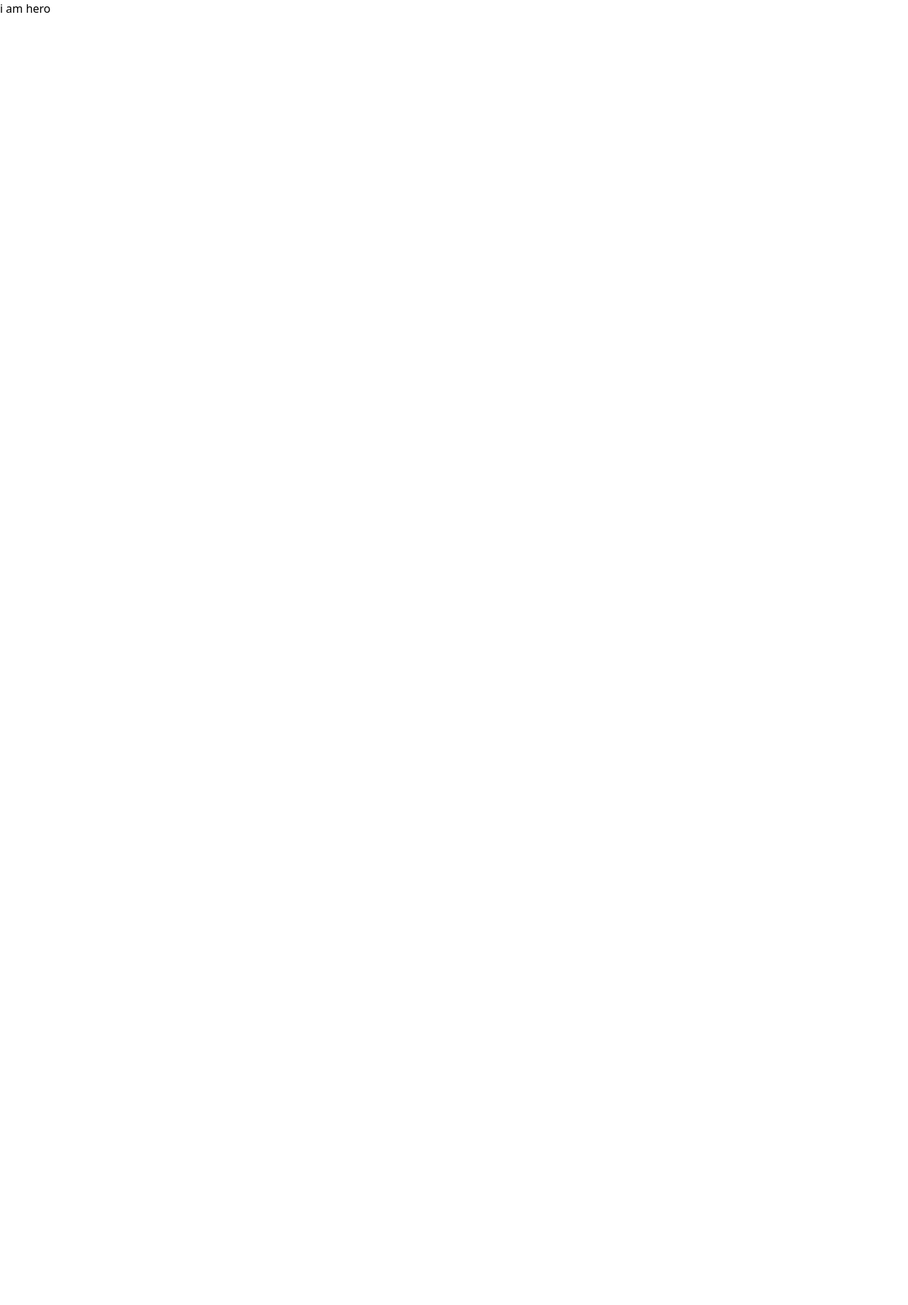
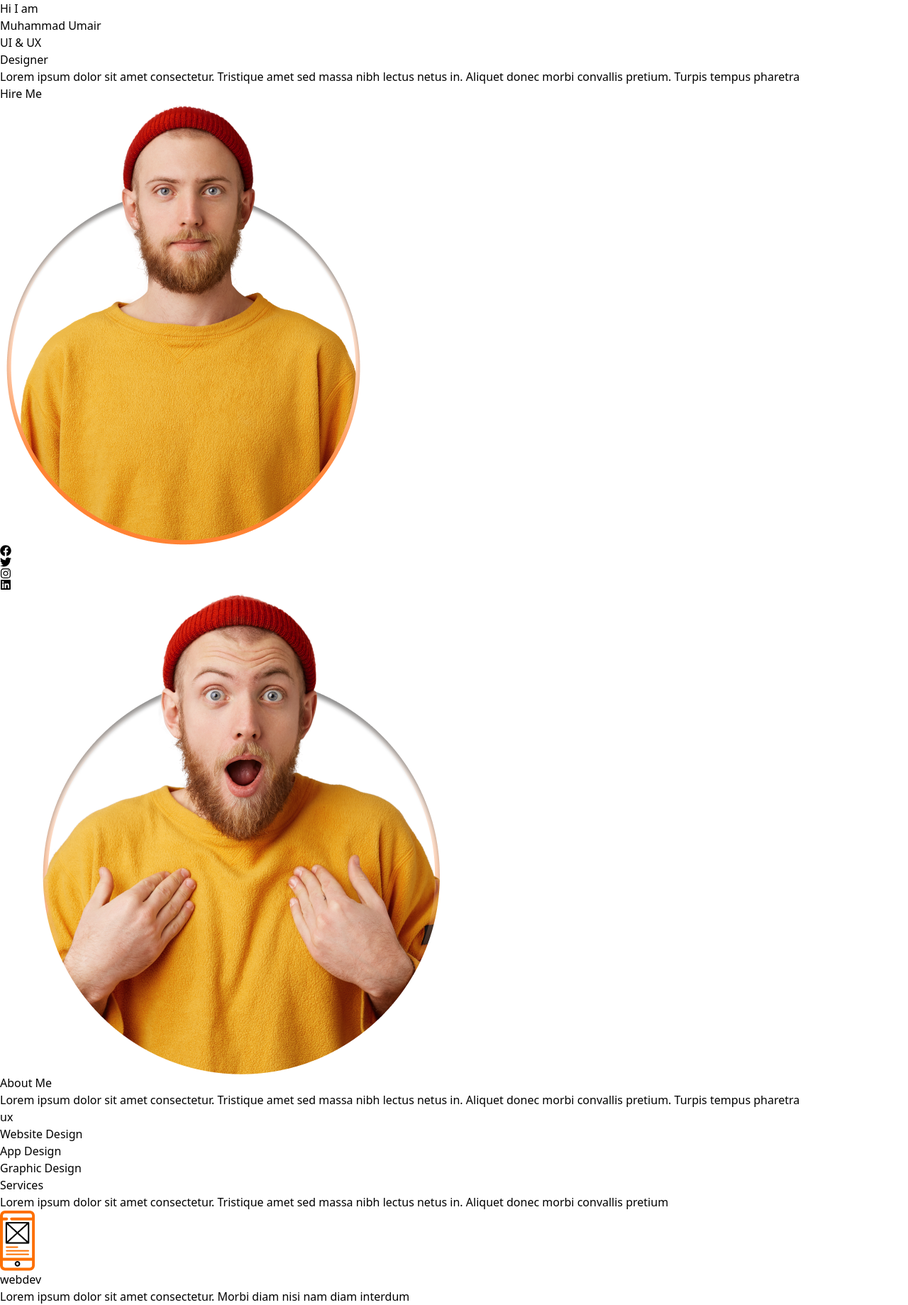
Before and after one commit to habibimamrifat/LukasFrontEnd, a React (Vite) app: page / in a window 1280 px wide. Shown: the whole page at 71% size. Before the commit the page ends 800 px from the top, so only its background shows below. Built offline with nearby package versions, Linux system fonts and the light colour scheme.

Commit message:
done up to services

```diff
--- a/package.json
+++ b/package.json
@@ -11,7 +11,8 @@
   },
   "dependencies": {
     "react": "^18.3.1",
-    "react-dom": "^18.3.1"
+    "react-dom": "^18.3.1",
+    "react-icons": "^5.3.0"
   },
   "devDependencies": {
     "@eslint/js": "^9.11.1",
--- a/src/Components/AllTextType.jsx
+++ b/src/Components/AllTextType.jsx
@@ -1,37 +1,37 @@
-const NormalText =({innerText})=>{
-    return(
+const NormalText = ({ innerText }) => {
+  return (
     <div className="font-normal text-[21px] leading-8 text-black ">
       {innerText}
     </div>
-    )
-}
-const HightLightText =({innerText})=>{
-    return(
-        <div className="font-bold text-[65px] leading-8 text-black ">
+  );
+};
+const HightLightText = ({ innerText }) => {
+  return (
+    <div className="font-bold text-[100px] leading-[135px] text-black ">
       {innerText}
     </div>
-    )
-}
-const HMediumText =({innerText})=>{
-    return(
+  );
+};
+const HMediumText = ({ innerText }) => {
+  return (
     <div className="font-semibold text-[65px] leading-8 text-black ">
       {innerText}
     </div>
-    )
-}
-const HSmallText =({innerText})=>{
-    return(
+  );
+};
+const HSmallText = ({ innerText }) => {
+  return (
     <div className="font-semibold text-[32px] leading-8 text-black ">
       {innerText}
     </div>
-    )
-}
-const smallBoldText =({innerText})=>{
-    return(
+  );
+};
+const SmallBoldText = ({ innerText }) => {
+  return (
     <div className="font-semibold text-[24px] leading-8 text-black ">
       {innerText}
     </div>
-    )
-}
+  );
+};
 
-export{NormalText,MediumHText}
+export { NormalText, HSmallText, SmallBoldText, HMediumText, HightLightText };
--- /dev/null
+++ b/src/Components/ServiceCard.jsx
@@ -0,0 +1,22 @@
+import React from 'react'
+import imgtest from "../assets/logos/Group 18.png"
+import { HSmallText, NormalText } from './AllTextType'
+const ServiceCard = () => {
+  return (
+    <div className='w-[330px] h-[346px] bg-[#F8F8F8] rounded-[15px]'>
+      <div className='ml-10 my-20 text-left'>
+        <img src={imgtest} alt="" />
+        <div className='mt-[26px]'>
+        <HSmallText
+        innerText={"webdev"}/>
+        </div>
+        <div className='mt-[15px]'>
+        <NormalText
+        innerText={"Lorem ipsum dolor sit amet consectetur. Morbi diam nisi nam diam interdum"}/>
+        </div>
+      </div>
+    </div>
+  )
+}
+
+export default ServiceCard
--- a/src/Components/SocialHandlels.jsx
+++ b/src/Components/SocialHandlels.jsx
@@ -1,9 +1,13 @@
 import React from 'react'
+import { FaFacebook,FaTwitter,FaInstagram,FaLinkedin } from "react-icons/fa";
 
 const SocialHandlels = () => {
   return (
-    <div>
-      i am social handles
+    <div className='flex gap-6'>
+      <FaFacebook className='h-6 w-6' />
+      <FaTwitter className='h-6 w-6'/>
+      <FaInstagram className='h-6 w-6' />
+      <FaLinkedin className='h-6 w-6'/>
     </div>
   )
 }
--- a/src/Pages/Home.jsx
+++ b/src/Pages/Home.jsx
@@ -3,12 +3,16 @@ import Container from "../Containers/Container";
 import { ChangeOnCLickButton, OrangeButton } from "../Components/AllButton";
 import CustomProgressBar from "../Components/CustomProgressBar";
 import Hero from "../Sections/HomePage/Hero";
+import AboutMe from "../Sections/HomePage/AboutMe"
+import Services from "../Sections/HomePage/Services";
 
 const Home = () => {
   return (
     <div>
       <Container>
         <Hero/>
+        <AboutMe/>
+        <Services/>
       </Container>
     </div>
   );
--- a/src/Sections/HomePage/AboutMe.jsx
+++ b/src/Sections/HomePage/AboutMe.jsx
@@ -1,11 +1,62 @@
-import React from 'react'
+import React from "react";
+import img2 from "../../assets/imgs/Group 7.png";
+import {
+  HMediumText,
+  HSmallText,
+  NormalText,
+} from "../../Components/AllTextType";
+import CustomProgressBar from "../../Components/CustomProgressBar";
 
 const AboutMe = () => {
+  const skillSet = [
+    {
+      name: "ux",
+      progress: "80",
+    },
+    {
+      name: "Website Design",
+      progress: "74",
+    },
+    {
+      name: "App Design ",
+      progress: "95",
+    },
+    {
+      name: "Graphic Design ",
+      progress: "82",
+    },
+  ];
   return (
-    <div>
-      about me
+    <div className="flex mt-[65px]">
+      <div className="flex-1">
+        <img src={img2} alt="" />
+      </div>
+      <div className="flex-1 flex flex-col justify-center">
+        <div className="mb-[35px]">
+          <HMediumText innerText={"About Me"} />
+        </div>
+
+        <div className="mb-[15px]">
+          <NormalText
+            innerText={
+              "Lorem ipsum dolor sit amet consectetur. Tristique amet sed massa nibh lectus netus in. Aliquet donec morbi convallis pretium. Turpis tempus pharetra"
+            }
+          />
+        </div>
+
+        <div>
+          {skillSet.map((skill, index) => (
+            <div key={index}>
+              <div className="mb-[18px] mt-[25px]">
+                <HSmallText innerText={skill.name} />
+              </div>
+              <CustomProgressBar progress={skill.progress} />
+            </div>
+          ))}
+        </div>
+      </div>
     </div>
-  )
-}
+  );
+};
 
-export default AboutMe
+export default AboutMe;
--- a/src/Sections/HomePage/Hero.jsx
+++ b/src/Sections/HomePage/Hero.jsx
@@ -1,11 +1,51 @@
-import React from 'react'
+import React from "react";
+import SocialHandlels from "../../Components/SocialHandlels";
+import {
+  HightLightText,
+  NormalText,
+  SmallBoldText,
+} from "../../Components/AllTextType";
+import { OrangeButton } from "../../Components/AllButton";
+import pic1 from "../../assets/imgs/Group 2.png";
 
 const Hero = () => {
   return (
-    <div>
-      i am hero
+    <div className="flex">
+      <div className="flex-1 flex flex-col justify-center ">
+        <SmallBoldText innerText={"Hi I am "} />
+
+        <p className="font-semibold text-[#FD6F00] text-[32px] leading-8 mt-6">
+          Muhammad Umair
+        </p>
+
+        <div className="">
+          <HightLightText innerText={"UI & UX"} />
+          <div className="ml-[17%]">
+            <HightLightText innerText={"Designer"} />
+          </div>
+        </div>
+
+        <div className="mt-[28px]">
+          <NormalText
+            innerText={
+              "Lorem ipsum dolor sit amet consectetur. Tristique amet sed massa nibh lectus netus in. Aliquet donec morbi convallis pretium. Turpis tempus pharetra"
+            }
+          />
+        </div>
+
+        <div className="h-[52px] w-[188px] mt-[22px]">
+          <OrangeButton innerText={"Hire Me"} />
+        </div>
+      </div>
+
+      <div className="flex-1 flex flex-col justify-center items-center ">
+        <img src={pic1} alt="" />
+        <div className="mt-5">
+          <SocialHandlels />
+        </div>
+      </div>
     </div>
-  )
-}
+  );
+};
 
-export default Hero
+export default Hero;
--- a/src/Sections/HomePage/Services.jsx
+++ b/src/Sections/HomePage/Services.jsx
@@ -1,11 +1,26 @@
-import React from 'react'
+import React from "react";
+import { HMediumText, NormalText } from "../../Components/AllTextType";
+import ServiceCard from "../../Components/ServiceCard";
 
 const Services = () => {
   return (
-    <div>
-      i am serveces
+    <div className="mt-[65px]">
+      <div className="text-center">
+        <HMediumText innerText={"Services"} />
+        <div className="mt-[35px]">
+          <NormalText
+            innerText={
+              "Lorem ipsum dolor sit amet consectetur. Tristique amet sed massa nibh lectus netus in. Aliquet donec morbi convallis pretium"
+            }
+          />
+        </div>
+
+        <div className="flex flex-wrap">
+            <ServiceCard/>
+        </div>
+      </div>
     </div>
-  )
-}
+  );
+};
 
-export default Services
+export default Services;
```
Also changed, not shown: 1 other file (tests, documents, lock files or other folders). Lines whose indentation alone changed are shown as unchanged.
